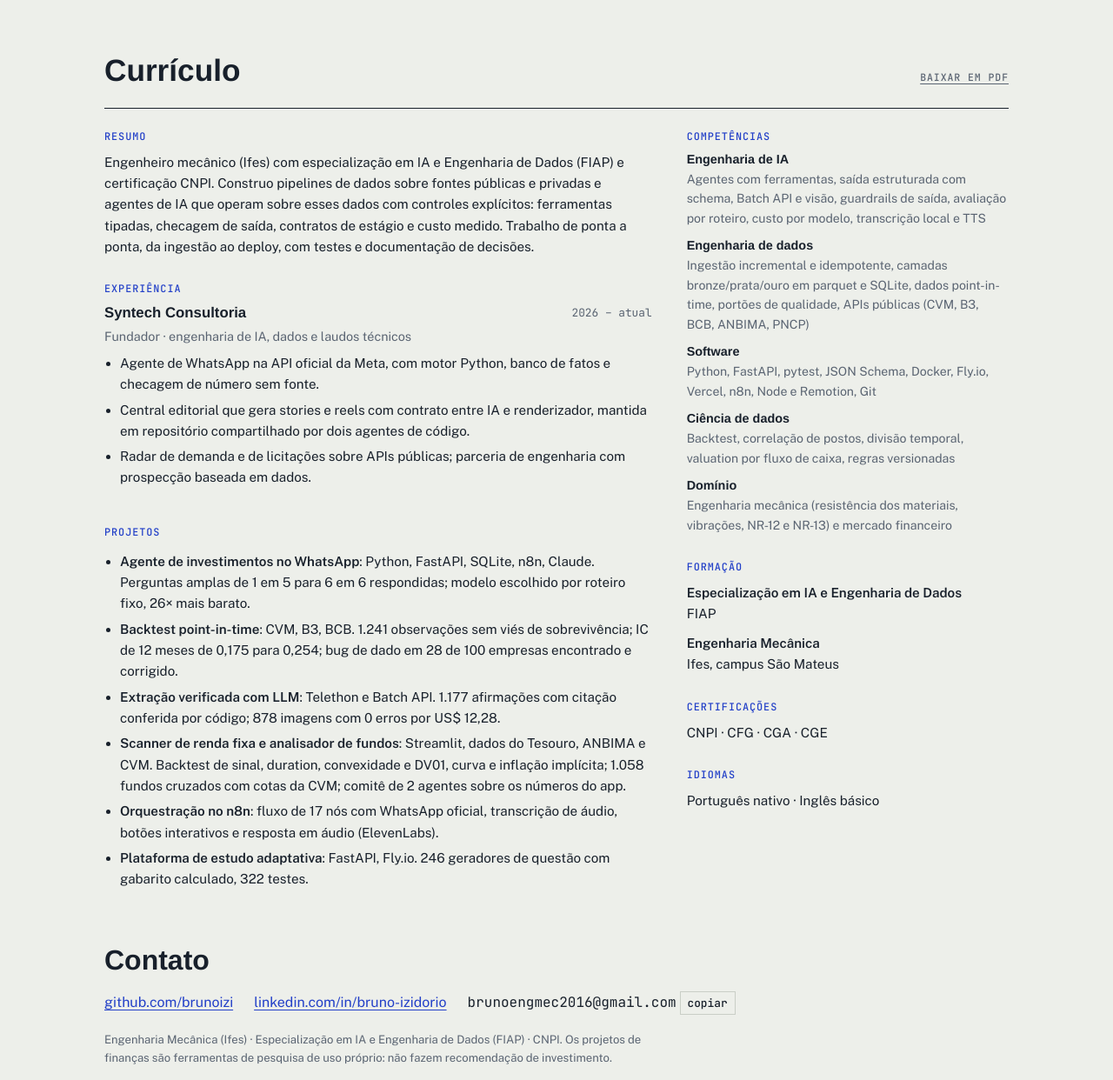
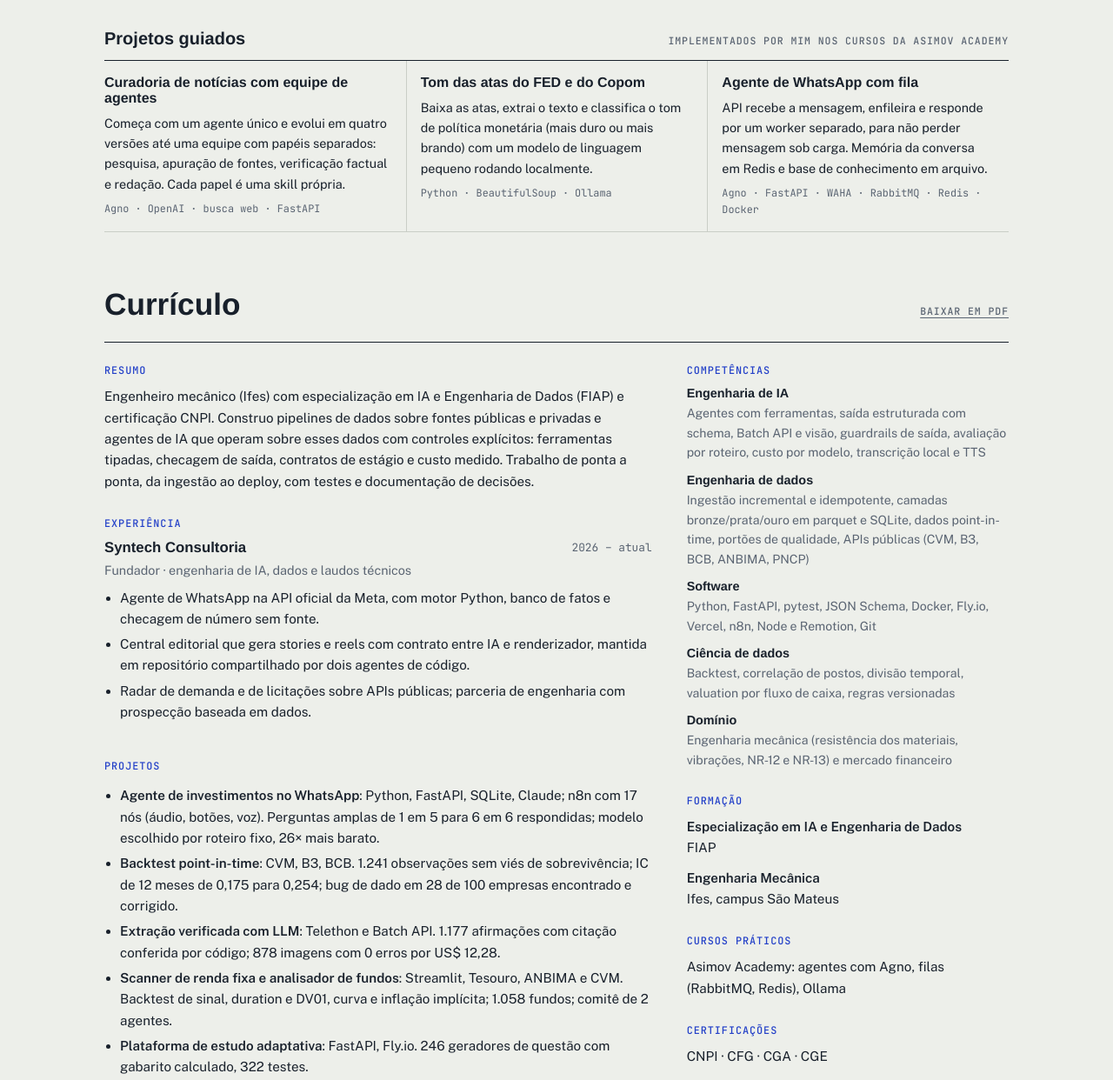
Before and after one commit to brunoizi/brunoizi.github.io, a plain HTML site: page index.html in a window 1280 px wide. Shown: the part 10167-11409 px from the top of the page at 87% size. Drawn offline with nearby package versions, Linux system fonts and the light colour scheme; a web font is replaced by a local one.

Commit message:
Projetos guiados, cursos práticos e currículo em uma página
Co-Authored-By: Claude Opus 5.5 <noreply@anthropic.com>

```diff
--- a/index.html
+++ b/index.html
@@ -64,6 +64,16 @@ nav a:hover{color:var(--pen)}
 .btn{display:inline-flex;align-items:center;gap:8px;padding:10px 16px;border:1.5px solid var(--ink);color:var(--ink);text-decoration:none;font:500 .88rem var(--mono);background:transparent}
 .btn.primary{background:var(--ink);color:var(--paper)}
 .btn:hover{border-color:var(--pen);color:var(--pen)} .btn.primary:hover{background:var(--pen);color:var(--sheet)}
+
+/* guiados */
+.gh{font-size:1.25rem;font-weight:700}
+.gcards{display:grid;grid-template-columns:repeat(3,minmax(0,1fr));gap:0;border-top:1.5px solid var(--ink)}
+.gcards div{padding:16px 16px 16px 0;display:grid;gap:8px;align-content:start;border-bottom:1px solid var(--line)}
+.gcards div+div{padding-left:16px;border-left:1px solid var(--line)}
+.gcards b{font:600 1rem var(--display)}
+.gcards p{font-size:.9rem}
+.gcards .mono{font-size:.74rem;color:var(--muted)}
+@media (max-width:820px){.gcards{grid-template-columns:1fr}.gcards div+div{padding-left:0;border-left:0}}
 
 /* capturas */
 .shot{margin:0;border:1px solid var(--line);background:var(--paper)}
@@ -239,6 +249,10 @@ footer .row{display:flex;gap:24px;flex-wrap:wrap;align-items:baseline}
   .cv-main,.cv-side{gap:14px}
   .cv-block p,.cv-block li{font-size:9.5pt}
   .job{break-inside:avoid}
+  .cv-side{gap:9px}
+  .cv-side .cv-block{gap:5px}
+  .skills dd,.cv-side p{font-size:8.6pt}
+  .skills dt{margin-top:4px;font-size:9pt}
   a{color:inherit;text-decoration:none}
 }
 
@@ -672,6 +686,15 @@ svg .ah{fill:var(--ink)}
         </tbody>
       </table>
     </div>
+
+    <div class="guided">
+      <div class="sec-head" style="margin:36px 0 14px"><h3 class="gh">Projetos guiados</h3><span class="label">implementados por mim nos cursos da Asimov Academy</span></div>
+      <div class="gcards">
+        <div><b>Curadoria de notícias com equipe de agentes</b><p>Começa com um agente único e evolui em quatro versões até uma equipe com papéis separados: pesquisa, apuração de fontes, verificação factual e redação. Cada papel é uma skill própria.</p><span class="mono">Agno · OpenAI · busca web · FastAPI</span></div>
+        <div><b>Tom das atas do FED e do Copom</b><p>Baixa as atas, extrai o texto e classifica o tom de política monetária (mais duro ou mais brando) com um modelo de linguagem pequeno rodando localmente.</p><span class="mono">Python · BeautifulSoup · Ollama</span></div>
+        <div><b>Agente de WhatsApp com fila</b><p>API recebe a mensagem, enfileira e responde por um worker separado, para não perder mensagem sob carga. Memória da conversa em Redis e base de conhecimento em arquivo.</p><span class="mono">Agno · FastAPI · WAHA · RabbitMQ · Redis · Docker</span></div>
+      </div>
+    </div>
   </section>
 
   <div class="print-head">
@@ -706,11 +729,10 @@ svg .ah{fill:var(--ink)}
         <div class="cv-block">
           <h3>Projetos</h3>
           <ul class="tight">
-            <li><b>Agente de investimentos no WhatsApp</b>: Python, FastAPI, SQLite, n8n, Claude. Perguntas amplas de 1 em 5 para 6 em 6 respondidas; modelo escolhido por roteiro fixo, 26× mais barato.</li>
+            <li><b>Agente de investimentos no WhatsApp</b>: Python, FastAPI, SQLite, Claude; n8n com 17 nós (áudio, botões, voz). Perguntas amplas de 1 em 5 para 6 em 6 respondidas; modelo escolhido por roteiro fixo, 26× mais barato.</li>
             <li><b>Backtest point-in-time</b>: CVM, B3, BCB. 1.241 observações sem viés de sobrevivência; IC de 12 meses de 0,175 para 0,254; bug de dado em 28 de 100 empresas encontrado e corrigido.</li>
             <li><b>Extração verificada com LLM</b>: Telethon e Batch API. 1.177 afirmações com citação conferida por código; 878 imagens com 0 erros por US$ 12,28.</li>
-            <li><b>Scanner de renda fixa e analisador de fundos</b>: Streamlit, dados do Tesouro, ANBIMA e CVM. Backtest de sinal, duration, convexidade e DV01, curva e inflação implícita; 1.058 fundos cruzados com cotas da CVM; comitê de 2 agentes sobre os números do app.</li>
-            <li><b>Orquestração no n8n</b>: fluxo de 17 nós com WhatsApp oficial, transcrição de áudio, botões interativos e resposta em áudio (ElevenLabs).</li>
+            <li><b>Scanner de renda fixa e analisador de fundos</b>: Streamlit, Tesouro, ANBIMA e CVM. Backtest de sinal, duration e DV01, curva e inflação implícita; 1.058 fundos; comitê de 2 agentes.</li>
             <li><b>Plataforma de estudo adaptativa</b>: FastAPI, Fly.io. 246 geradores de questão com gabarito calculado, 322 testes.</li>
           </ul>
         </div>
@@ -731,6 +753,10 @@ svg .ah{fill:var(--ink)}
           <h3>Formação</h3>
           <p><b>Especialização em IA e Engenharia de Dados</b><br>FIAP</p>
           <p><b>Engenharia Mecânica</b><br>Ifes, campus São Mateus</p>
+        </div>
+        <div class="cv-block">
+          <h3>Cursos práticos</h3>
+          <p>Asimov Academy: agentes com Agno, filas (RabbitMQ, Redis), Ollama</p>
         </div>
         <div class="cv-block">
           <h3>Certificações</h3>
```
Also changed, not shown: 1 other file.
